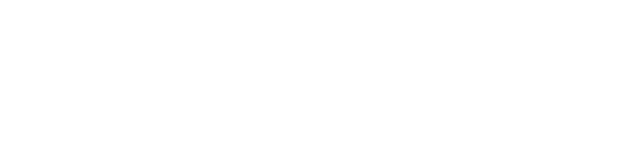
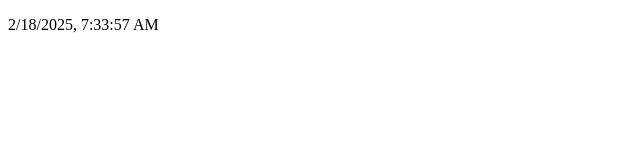
Before and after one commit to acciojob/clock-Ahammad0814, a website: page main.html in a window 1280 px wide. Shown: the whole page, without its empty margins (0-640 px from the left). Drawn offline with Linux system fonts and the light colour scheme.

Commit message:
created a submission

```diff
--- a/main.html
+++ b/main.html
@@ -8,6 +8,9 @@
 
 <body>
 	<!-- the entire body must be written by student -->
+
+	<p id="timer"></p>
+
     <script type="text/javascript" src="./script.js">
 </script>
 
--- a/script.js
+++ b/script.js
@@ -1 +1,22 @@
 //your JS code here. If required.
+// Function to display current date and time
+function displayDateTime() {
+    // Create a new Date object
+    const currentDateTime = new Date();
+
+    // Format the date and time as "YYYY-MM-DD HH:MM:SS"
+    const date = currentDateTime.toLocaleDateString();
+    const time = currentDateTime.toLocaleTimeString();
+
+    // Combine date and time
+    const dateTimeString = `${date}, ${time}`;
+
+    // Display the formatted date and time in the div with id 'datetime'
+    document.getElementById('timer').textContent = dateTimeString;
+}
+
+// Call the function to display the current date and time when the page loads
+displayDateTime();
+
+// Optionally, you can update the time every second
+setInterval(displayDateTime, 1000);
```
